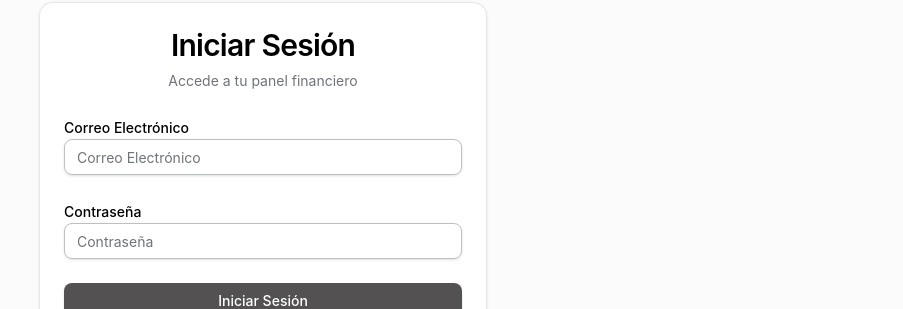
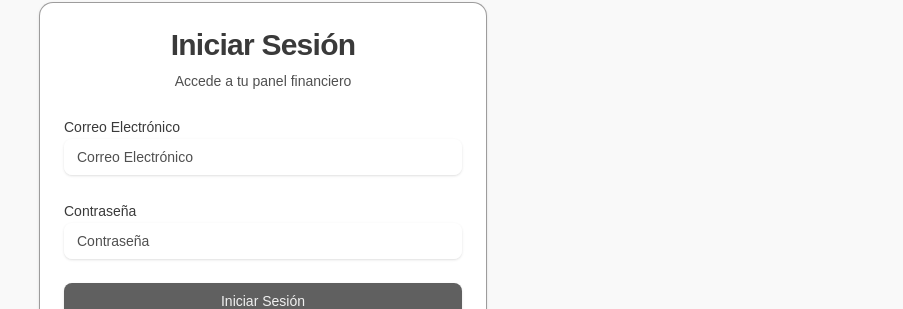
Before and after one commit to zGIKS/mortgage-UI, a React (Vite) app: page /login in a window 1280 px wide. Shown: the part 205-514 px from the top of the page, without its empty margins (377-1280 px from the left). Built offline with nearby package versions, Linux system fonts and the light colour scheme; no server answers.

Commit message:
feat: Update mock property data and enhance MortgageCalculator with percentage handling

```diff
--- a/src/index.css
+++ b/src/index.css
@@ -43,111 +43,99 @@
 }
 
 :root {
-  --background: #FBFBFB;
-  --foreground: #1B1B1B;
-  --card: #ffffff;
-  --card-foreground: #000000;
-  --popover: #ffffff;
-  --popover-foreground: #000000;
-  --primary: #535151;
-  --primary-foreground: #ffffff;
-  --secondary: #6e78d5;
-  --secondary-foreground: #000000;
-  --muted: #ececef;
-  --muted-foreground: #71737a;
-  --accent: #70ab97;
-  --accent-foreground: #000000;
-  --destructive: #92681b;
-  --destructive-foreground: #ffffff;
-  --border: #dedfe3;
-  --input: #bebfc3;
-  --ring: #6f6d6d;
-  --chart-1: #6d6b6b;
-  --chart-2: #02755c;
-  --chart-3: #a3a1a1;
-  --chart-4: #004a37;
-  --chart-5: #3b3939;
-  --sidebar: #FBFBFB;
-  --sidebar-foreground: #000000;
-  --sidebar-primary: #535151;
-  --sidebar-primary-foreground: #ffffff;
-  --sidebar-accent: #ffffff;
-  --sidebar-accent-foreground: #000000;
-  --sidebar-border: #dedfe3;
-  --sidebar-ring: #6f6d6d;
-  --radius: 10px;
-  --letter-spacing: 0em;
-  --font-sans: Inter, ui-sans-serif, system-ui, sans-serif;
-  --font-mono: JetBrains Mono, ui-monospace, SFMono-Regular, monospace;
-  --font-serif: Georgia, Cambria, "Times New Roman", serif;
-  --shadow-color: hsl(0 0% 0%);
-  --shadow-opacity: 0.1;
-  --shadow-blur: 4px;
-  --shadow-spread: 0px;
-  --shadow-offset-x: 0px;
-  --shadow-offset-y: 2px;
-  --shadow-2xs: 0px 2px 4px 0px hsl(0 0% 0% / 0.05);
-  --shadow-xs: 0px 2px 4px 0px hsl(0 0% 0% / 0.05);
-  --shadow-sm: 0px 2px 4px 0px hsl(0 0% 0% / 0.10), 0px 1px 2px -1px hsl(0 0% 0% / 0.10);
-  --shadow: 0px 2px 4px 0px hsl(0 0% 0% / 0.10), 0px 1px 2px -1px hsl(0 0% 0% / 0.10);
-  --shadow-md: 0px 2px 4px 0px hsl(0 0% 0% / 0.10), 0px 2px 4px -1px hsl(0 0% 0% / 0.10);
-  --shadow-lg: 0px 2px 4px 0px hsl(0 0% 0% / 0.10), 0px 4px 6px -1px hsl(0 0% 0% / 0.10);
-  --shadow-xl: 0px 2px 4px 0px hsl(0 0% 0% / 0.10), 0px 8px 10px -1px hsl(0 0% 0% / 0.10);
-  --shadow-2xl: 0px 2px 4px 0px hsl(0 0% 0% / 0.25);
+  --background: oklch(0.9821 0 0);
+  --foreground: oklch(0.3485 0 0);
+  --card: oklch(1 0 0);
+  --card-foreground: oklch(0.3485 0 0);
+  --popover: oklch(1 0 0);
+  --popover-foreground: oklch(0.3485 0 0);
+  --primary: oklch(0.4891 0 0);
+  --primary-foreground: oklch(0.9551 0 0);
+  --secondary: oklch(0.9006 0 0);
+  --secondary-foreground: oklch(0.3485 0 0);
+  --muted: oklch(0.9158 0 0);
+  --muted-foreground: oklch(0.4313 0 0);
+  --accent: oklch(0.9354 0.0456 94.8549);
+  --accent-foreground: oklch(0.4015 0.0436 37.9587);
+  --destructive: oklch(0.6627 0.0978 20.0041);
+  --border: oklch(0.5538 0.0025 17.2320);
+  --input: oklch(1 0 0);
+  --ring: oklch(0.7058 0 0);
+  --chart-1: oklch(0.3211 0 0);
+  --chart-2: oklch(0.4495 0 0);
+  --chart-3: oklch(0.5693 0 0);
+  --chart-4: oklch(0.683 0 0);
+  --chart-5: oklch(0.7921 0 0);
+  --sidebar: oklch(0.9551 0 0);
+  --sidebar-foreground: oklch(0.3485 0 0);
+  --sidebar-primary: oklch(0.4891 0 0);
+  --sidebar-primary-foreground: oklch(0.9551 0 0);
+  --sidebar-accent: oklch(0.9354 0.0456 94.8549);
+  --sidebar-accent-foreground: oklch(0.4015 0.0436 37.9587);
+  --sidebar-border: oklch(0.8078 0 0);
+  --sidebar-ring: oklch(0.7058 0 0);
+  --destructive-foreground: oklch(1 0 0);
+  --font-sans: "Architects Daughter", sans-serif;
+  --font-serif: "Times New Roman", Times, serif;
+  --font-mono: "Courier New", Courier, monospace;
+  --radius: 0.625rem;
+  --shadow-2xs: 0px 4px 8px -1px hsl(0 0% 0% / 0.05);
+  --shadow-xs: 0px 4px 8px -1px hsl(0 0% 0% / 0.05);
+  --shadow-sm: 0px 4px 8px -1px hsl(0 0% 0% / 0.10), 0px 1px 2px -2px hsl(0 0% 0% / 0.10);
+  --shadow: 0px 4px 8px -1px hsl(0 0% 0% / 0.10), 0px 1px 2px -2px hsl(0 0% 0% / 0.10);
+  --shadow-md: 0px 4px 8px -1px hsl(0 0% 0% / 0.10), 0px 2px 4px -2px hsl(0 0% 0% / 0.10);
+  --shadow-lg: 0px 4px 8px -1px hsl(0 0% 0% / 0.10), 0px 4px 6px -2px hsl(0 0% 0% / 0.10);
+  --shadow-xl: 0px 4px 8px -1px hsl(0 0% 0% / 0.10), 0px 8px 10px -2px hsl(0 0% 0% / 0.10);
+  --shadow-2xl: 0px 4px 8px -1px hsl(0 0% 0% / 0.25);
+  --tracking-normal: 0em;
+  --spacing: 0.25rem;
 }
 
 .dark {
-  --background: #101011;
-  --foreground: #E3E4E6;
-  --card: #0a0a0b;
-  --card-foreground: #ffffff;
-  --popover: #0a0a0b;
-  --popover-foreground: #ffffff;
-  --primary: #a4a6ab;
-  --primary-foreground: #000000;
-  --secondary: #7987e1;
-  --secondary-foreground: #000000;
-  --muted: #15161c;
-  --muted-foreground: #a1a2a5;
-  --accent: #006a4e;
-  --accent-foreground: #ffffff;
-  --destructive: #bba44a;
-  --destructive-foreground: #000000;
-  --border: #232427;
-  --input: #3c3d40;
-  --ring: #86888c;
-  --chart-1: #86898e;
-  --chart-2: #00ab87;
-  --chart-3: #c3c5c8;
-  --chart-4: #006a4e;
-  --chart-5: #4e5158;
-  --sidebar: #101011;
-  --sidebar-foreground: #ffffff;
-  --sidebar-primary: #a4a6ab;
-  --sidebar-primary-foreground: #000000;
-  --sidebar-accent: #080809;
-  --sidebar-accent-foreground: #ffffff;
-  --sidebar-border: #232427;
-  --sidebar-ring: #86888c;
-  --radius: 10px;
-  --letter-spacing: 0em;
-  --font-sans: Inter, ui-sans-serif, system-ui, sans-serif;
-  --font-mono: JetBrains Mono, ui-monospace, SFMono-Regular, monospace;
-  --font-serif: Georgia, Cambria, "Times New Roman", serif;
-  --shadow-color: hsl(0 0% 0%);
-  --shadow-opacity: 0.1;
-  --shadow-blur: 4px;
-  --shadow-spread: 0px;
-  --shadow-offset-x: 0px;
-  --shadow-offset-y: 2px;
-  --shadow-2xs: 0px 2px 4px 0px hsl(0 0% 0% / 0.05);
-  --shadow-xs: 0px 2px 4px 0px hsl(0 0% 0% / 0.05);
-  --shadow-sm: 0px 2px 4px 0px hsl(0 0% 0% / 0.10), 0px 1px 2px -1px hsl(0 0% 0% / 0.10);
-  --shadow: 0px 2px 4px 0px hsl(0 0% 0% / 0.10), 0px 1px 2px -1px hsl(0 0% 0% / 0.10);
-  --shadow-md: 0px 2px 4px 0px hsl(0 0% 0% / 0.10), 0px 2px 4px -1px hsl(0 0% 0% / 0.10);
-  --shadow-lg: 0px 2px 4px 0px hsl(0 0% 0% / 0.10), 0px 4px 6px -1px hsl(0 0% 0% / 0.10);
-  --shadow-xl: 0px 2px 4px 0px hsl(0 0% 0% / 0.10), 0px 8px 10px -1px hsl(0 0% 0% / 0.10);
-  --shadow-2xl: 0px 2px 4px 0px hsl(0 0% 0% / 0.25);
+  --background: oklch(0.2891 0 0);
+  --foreground: oklch(0.8945 0 0);
+  --card: oklch(0.3211 0 0);
+  --card-foreground: oklch(0.8945 0 0);
+  --popover: oklch(0.3211 0 0);
+  --popover-foreground: oklch(0.8945 0 0);
+  --primary: oklch(0.7572 0 0);
+  --primary-foreground: oklch(0.2891 0 0);
+  --secondary: oklch(0.4676 0 0);
+  --secondary-foreground: oklch(0.8078 0 0);
+  --muted: oklch(0.3904 0 0);
+  --muted-foreground: oklch(0.7058 0 0);
+  --accent: oklch(0.9067 0 0);
+  --accent-foreground: oklch(0.3211 0 0);
+  --destructive: oklch(0.7915 0.0491 18.2410);
+  --border: oklch(0.4276 0 0);
+  --input: oklch(0.3211 0 0);
+  --ring: oklch(0.8078 0 0);
+  --chart-1: oklch(0.9521 0 0);
+  --chart-2: oklch(0.8576 0 0);
+  --chart-3: oklch(0.7572 0 0);
+  --chart-4: oklch(0.6534 0 0);
+  --chart-5: oklch(0.5452 0 0);
+  --sidebar: oklch(0.2478 0 0);
+  --sidebar-foreground: oklch(0.8945 0 0);
+  --sidebar-primary: oklch(0.7572 0 0);
+  --sidebar-primary-foreground: oklch(0.2478 0 0);
+  --sidebar-accent: oklch(0.9067 0 0);
+  --sidebar-accent-foreground: oklch(0.3211 0 0);
+  --sidebar-border: oklch(0.4276 0 0);
+  --sidebar-ring: oklch(0.8078 0 0);
+  --destructive-foreground: oklch(1 0 0);
+  --font-sans: "Architects Daughter", sans-serif;
+  --font-serif: Georgia, serif;
+  --font-mono: "Fira Code", "Courier New", monospace;
+  --radius: 0.625rem;
+  --shadow-2xs: 0px 4px 8px -1px hsl(0 0% 0% / 0.05);
+  --shadow-xs: 0px 4px 8px -1px hsl(0 0% 0% / 0.05);
+  --shadow-sm: 0px 4px 8px -1px hsl(0 0% 0% / 0.10), 0px 1px 2px -2px hsl(0 0% 0% / 0.10);
+  --shadow: 0px 4px 8px -1px hsl(0 0% 0% / 0.10), 0px 1px 2px -2px hsl(0 0% 0% / 0.10);
+  --shadow-md: 0px 4px 8px -1px hsl(0 0% 0% / 0.10), 0px 2px 4px -2px hsl(0 0% 0% / 0.10);
+  --shadow-lg: 0px 4px 8px -1px hsl(0 0% 0% / 0.10), 0px 4px 6px -2px hsl(0 0% 0% / 0.10);
+  --shadow-xl: 0px 4px 8px -1px hsl(0 0% 0% / 0.10), 0px 8px 10px -2px hsl(0 0% 0% / 0.10);
+  --shadow-2xl: 0px 4px 8px -1px hsl(0 0% 0% / 0.25);
 }
 
 @layer base {
@@ -158,6 +146,6 @@
     @apply bg-background text-foreground;
     font-feature-settings: "rlig" 1, "calt" 1;
     font-family: var(--font-sans);
-    letter-spacing: var(--letter-spacing);
+    letter-spacing: var(--tracking-normal);
   }
 }
--- a/src/mortgage/components/MortgageCalculatorForm.jsx
+++ b/src/mortgage/components/MortgageCalculatorForm.jsx
@@ -31,7 +31,26 @@ const MortgageCalculatorForm = ({ onCalculate, loading, initialData }) => {
     frecuencia_pago: '30'
   };
 
-  const [formData, setFormData] = useState(initialData || defaultFormData);
+  const toPercentValue = (value) => {
+    const numeric = parseFloat(value);
+    if (Number.isNaN(numeric)) return '';
+    return numeric <= 1 ? numeric * 100 : numeric;
+  };
+
+  const hydrateForm = (data) => ({
+    ...defaultFormData,
+    ...data,
+    tasa_anual: data?.tasa_anual !== undefined ? toPercentValue(data.tasa_anual) : '',
+    tasa_descuento: data?.tasa_descuento !== undefined ? toPercentValue(data.tasa_descuento) : '',
+  });
+
+  const [formData, setFormData] = useState(() => (initialData ? hydrateForm(initialData) : defaultFormData));
+
+  useEffect(() => {
+    if (initialData) {
+      setFormData(hydrateForm(initialData));
+    }
+  }, [initialData]);
 
   const handleChange = (e) => {
     const { name, value } = e.target;
@@ -49,13 +68,14 @@ const MortgageCalculatorForm = ({ onCalculate, loading, initialData }) => {
       cuota_inicial: parseFloat(formData.cuota_inicial),
       monto_prestamo: parseFloat(formData.monto_prestamo),
       bono_techo_propio: parseFloat(formData.bono_techo_propio) || 0,
-      tasa_anual: parseFloat(formData.tasa_anual),
+      // Pasar al backend en forma decimal
+      tasa_anual: parseFloat(formData.tasa_anual) / 100,
       tipo_tasa: formData.tipo_tasa,
       plazo_meses: parseInt(formData.plazo_meses),
       meses_gracia: parseInt(formData.meses_gracia) || 0,
       tipo_gracia: formData.tipo_gracia,
       moneda: formData.moneda,
-      tasa_descuento: parseFloat(formData.tasa_descuento) || 0,
+      tasa_descuento: (parseFloat(formData.tasa_descuento) || 0) / 100,
       dias_anio: parseInt(formData.dias_anio),
       frecuencia_pago: parseInt(formData.frecuencia_pago)
     };
--- a/src/mortgage/pages/MortgageCalculatorPage.jsx
+++ b/src/mortgage/pages/MortgageCalculatorPage.jsx
@@ -189,7 +189,7 @@ const MortgageCalculatorPage = () => {
         },
         {
           label: t('pages.details.fields.interestRate'),
-          value: `${result.tasa_anual}% (${result.tipo_tasa})`,
+          value: `${formatPercentageString(result.tasa_anual, { fromDecimal: true })} (${result.tipo_tasa})`,
         },
         {
           label: t('pages.details.fields.daysInYear'),
@@ -237,8 +237,19 @@ const MortgageCalculatorPage = () => {
         <Alert className="bg-primary/5 border-primary/20">
           <Info className="h-4 w-4 text-primary" />
           <AlertDescription>
-            <strong className="text-primary">{bankInfo.name}</strong> - Tasa: {bankInfo.rate}% TEA |
-            Moneda: {bankInfo.currency} | Fecha: {bankInfo.date}
+            {(() => {
+              const numericRate = parseFloat(bankInfo.rate);
+              const displayRate = formatPercentageString(
+                numericRate || 0,
+                { fromDecimal: !Number.isNaN(numericRate) && numericRate <= 1 }
+              );
+              return (
+                <>
+                  <strong className="text-primary">{bankInfo.name}</strong> - Tasa: {displayRate} TEA |
+                  Moneda: {bankInfo.currency} | Fecha: {bankInfo.date}
+                </>
+              );
+            })()}
             <br />
             <span className="text-xs text-muted-foreground">
               Los campos de tasa, tipo de tasa y moneda han sido pre-llenados. Complete los demás campos para calcular.
--- a/src/mortgage/pages/MortgageDetailPage.jsx
+++ b/src/mortgage/pages/MortgageDetailPage.jsx
@@ -125,17 +125,17 @@ const MortgageDetailPage = () => {
     },
     {
       label: t('pages.details.metrics.tcea'),
-      value: formatPercentageString(mortgage.tcea, { decimals: 6 }),
+      value: formatPercentageString(mortgage.tcea, { decimals: 6, fromDecimal: true }),
       accent: 'text-destructive',
     },
     {
       label: t('pages.details.metrics.periodicRate'),
-      value: formatPercentageString(mortgage.tasa_periodo, { decimals: 6 }),
+      value: formatPercentageString(mortgage.tasa_periodo, { decimals: 6, fromDecimal: true }),
       accent: 'text-primary',
     },
     {
       label: t('pages.details.metrics.irr'),
-      value: formatPercentageString(mortgage.tir, { decimals: 6 }),
+      value: formatPercentageString(mortgage.tir, { decimals: 6, fromDecimal: true }),
       accent: 'text-primary',
     },
     mortgage.van !== 0 && {
@@ -169,7 +169,7 @@ const MortgageDetailPage = () => {
     },
     {
       label: t('pages.details.fields.interestRate'),
-      value: `${mortgage.tasa_anual}% (${mortgage.tipo_tasa})`,
+      value: `${formatPercentageString(mortgage.tasa_anual, { fromDecimal: true })} (${mortgage.tipo_tasa})`,
     },
     {
       label: t('pages.details.fields.daysInYear'),
```
Also changed, not shown: src/data/mockProperties.js (+30 -30 lines).
